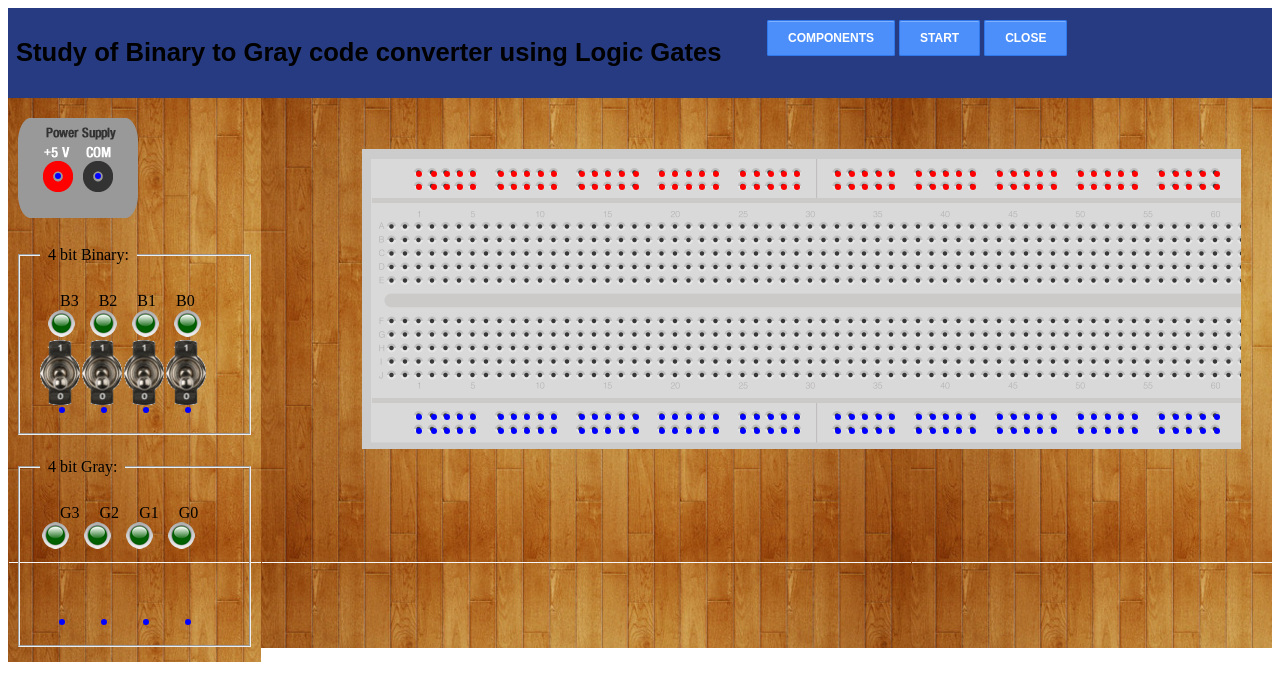
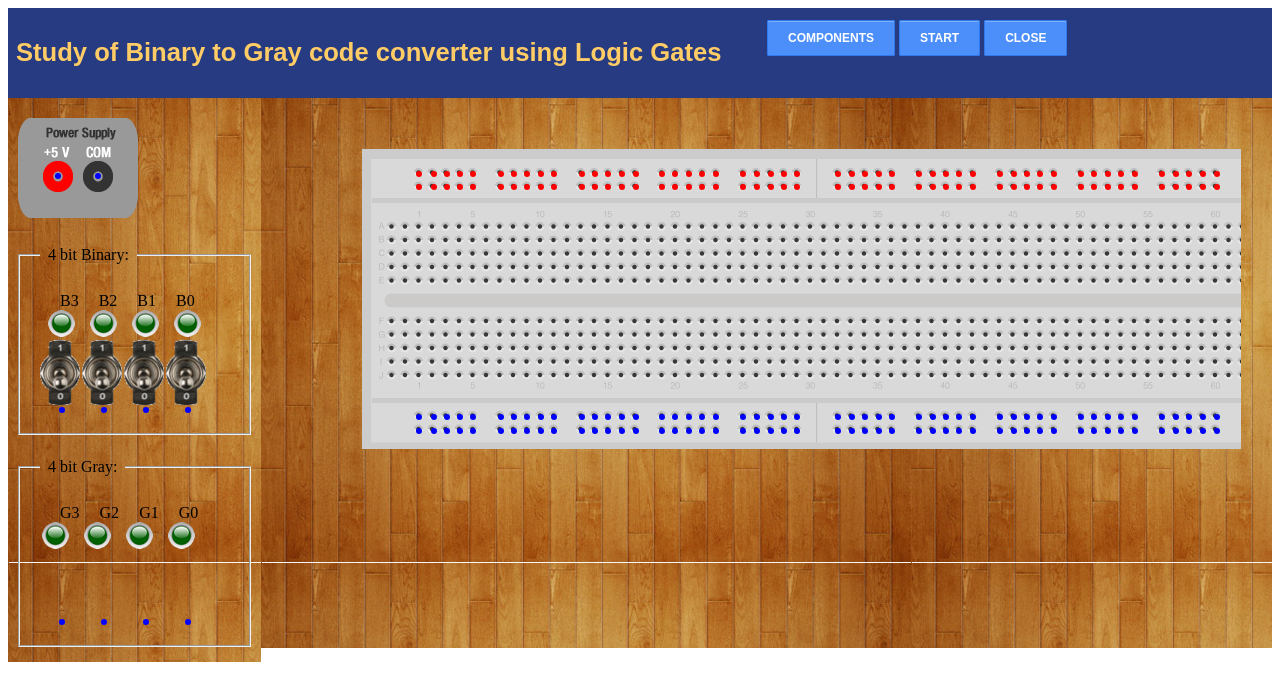
Before and after one commit to virtual-labs/exp-binary-to-grey-code-iitg, a plain HTML site: page experiment/simulation/index.html in a window 1280 px wide. Drawn offline with nearby package versions, Linux system fonts and the light colour scheme.

Commit message:
Update index.html

```diff
--- a/experiment/simulation/index.html
+++ b/experiment/simulation/index.html
@@ -31,7 +31,7 @@
 </head>
 <body>
     <header id="topHeader" >
-        <h2 id="topHead" style="color:black; font-family: Arial;">Study of Binary to Gray code converter using Logic Gates</h2>
+        <h2 id="topHead" style="color:black; font-family: Arial; float:left; font-size: 16px; font-size: 1.6rem; color:#FFCC66; margin: 30px 0 0 8px;">Study of Binary to Gray code converter using Logic Gates</h2>
         <aside id="buttonContainer">
             <a href="#" class="guiMenuButtons" id="componentsButton">Components</a>
             <a href="#" class="guiMenuButtons" id="startButton">Start</a>
```
